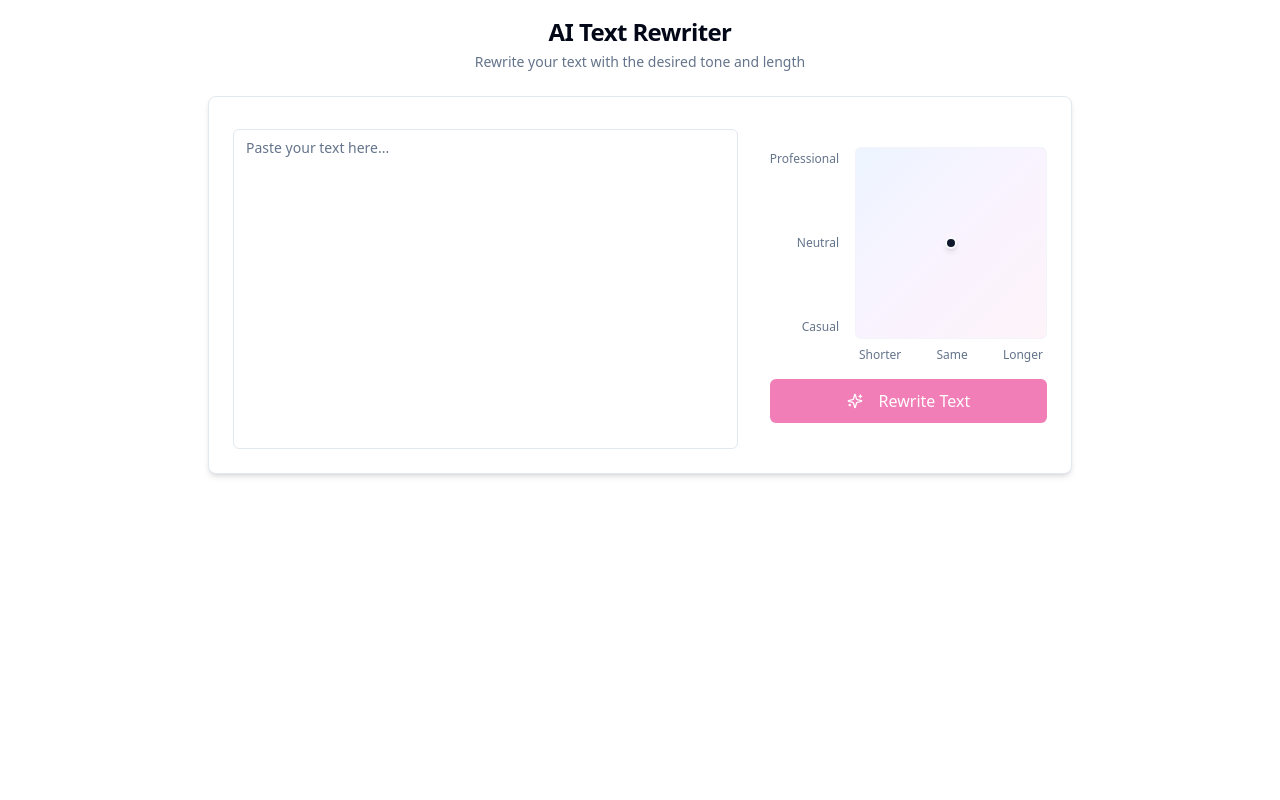
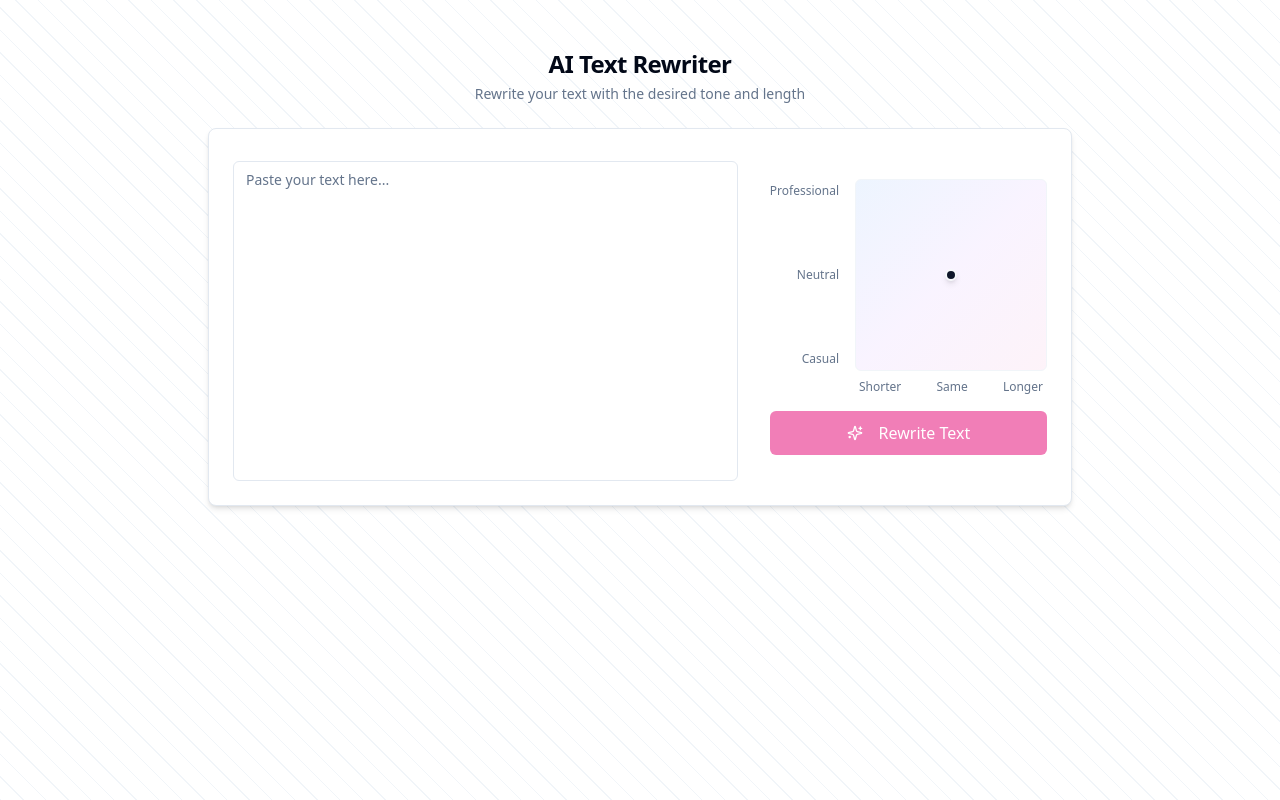
Before and after one commit to wwwillchen/vibe-text, a React (Vite) app: page / in a window 1280 px wide. Built offline with nearby package versions, Linux system fonts and the light colour scheme.

Commit message:
[dyad] Add subtle pinstripe background - wrote 1 file(s)

```diff
--- a/src/pages/Index.tsx
+++ b/src/pages/Index.tsx
@@ -3,7 +3,8 @@ import TextRewriter from "@/components/TextRewriter";
 
 const Index = () => {
   return (
-    <div className="w-full">
+    // Added background classes here for pinstripes
+    <div className="min-h-screen w-full bg-white bg-[repeating-linear-gradient(45deg,_theme(colors.slate.100)_0,_theme(colors.slate.100)_1px,_transparent_1px,_transparent_16px)] py-8">
       <TextRewriter />
     </div>
   );
```
